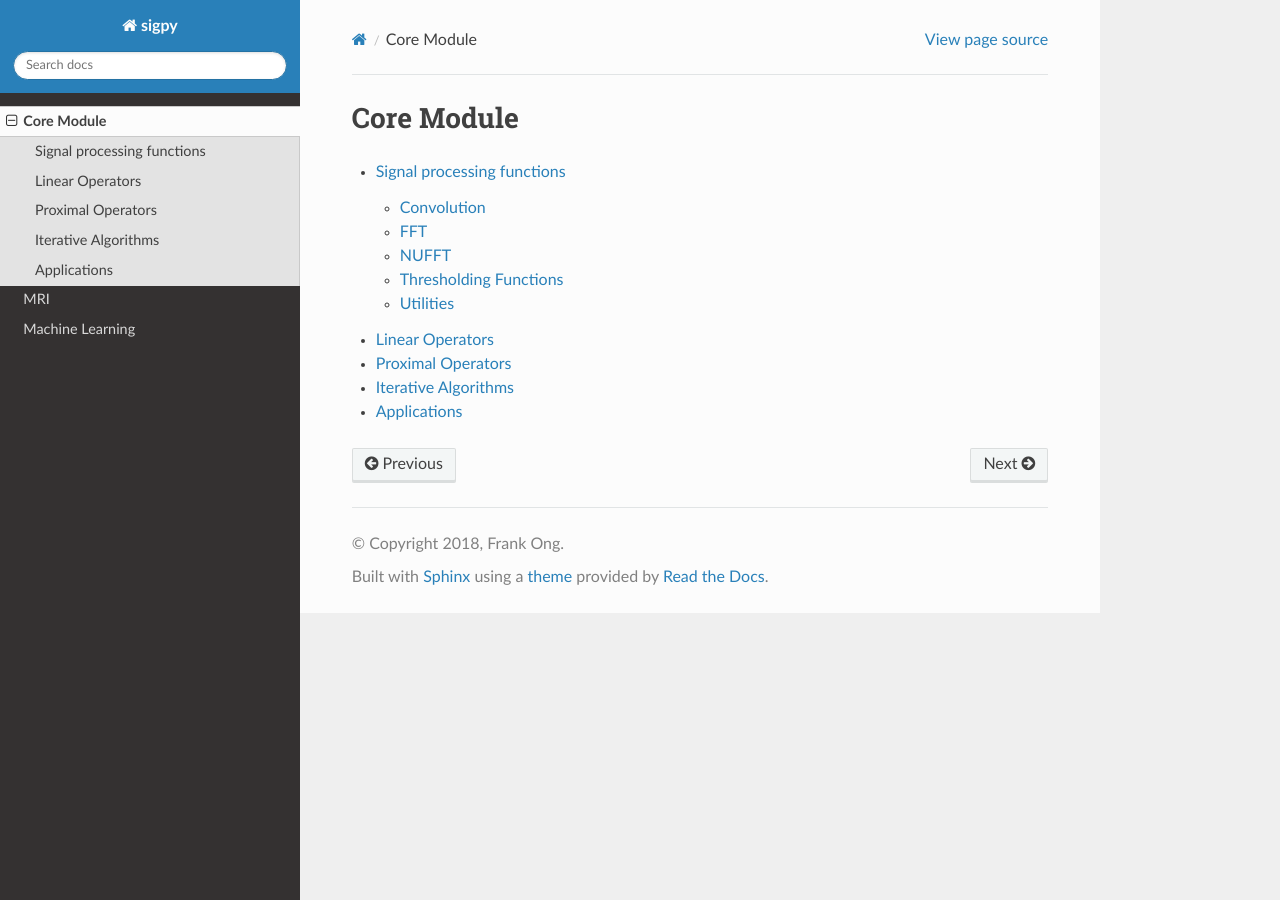
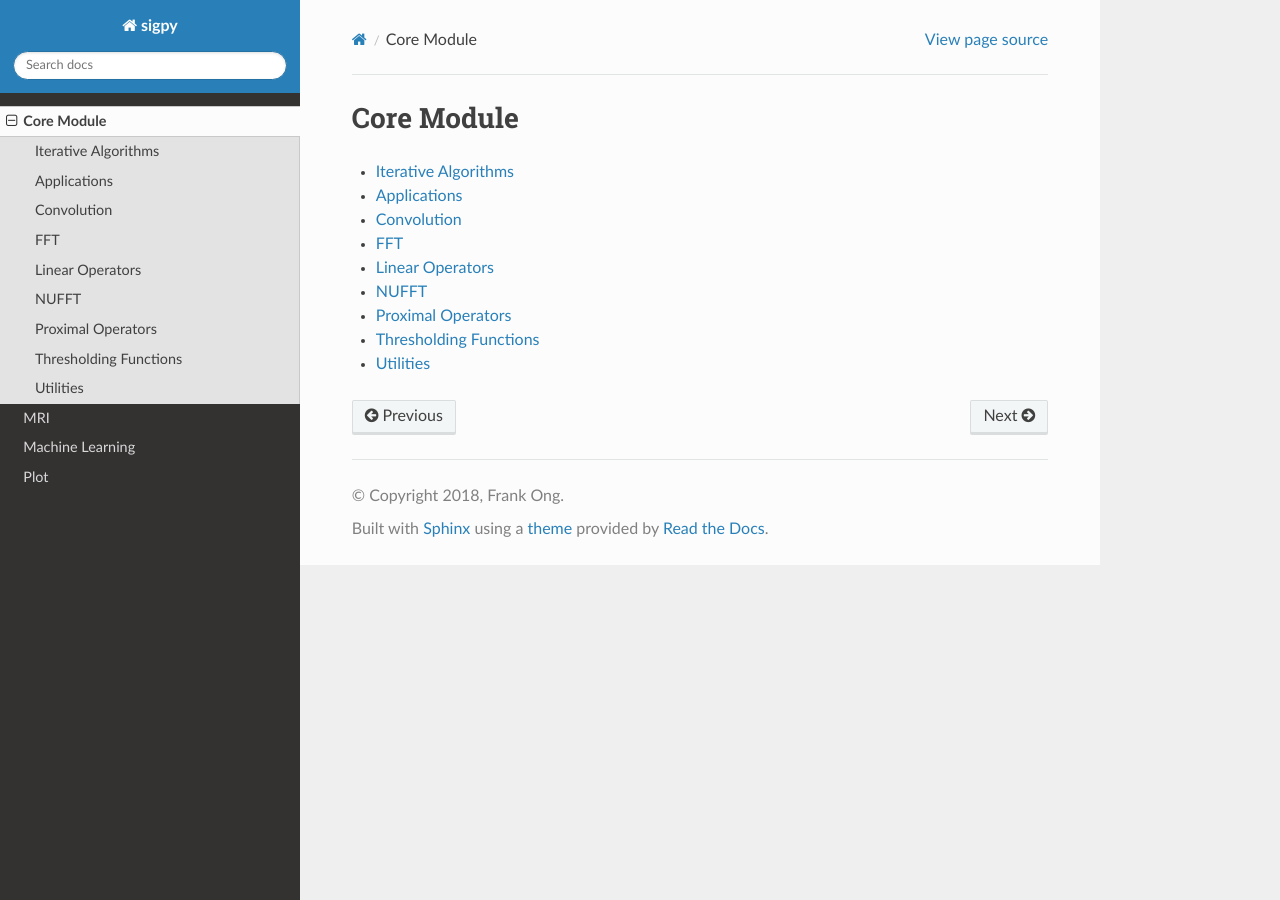
Before and after one commit to mikgroup/sigpy, a Sphinx documentation site: the page built from doc/core.rst, in a window 1280 px wide. Built offline with Sphinx 7.4.7 and the Read the Docs theme 2.0.0, drawn with Linux system fonts in a browser that asks for light colours.

Commit message:
Improved doc.

```diff
--- a/doc/core.rst
+++ b/doc/core.rst
@@ -4,8 +4,12 @@ Core Module
 .. toctree::
    :maxdepth: 2
 
-   signal
-   linop
-   prox
    alg
    app
+   conv
+   fft
+   linop
+   nufft
+   prox
+   thresh
+   util
--- a/doc/index.rst
+++ b/doc/index.rst
@@ -8,3 +8,4 @@ Welcome to sigpy's documentation!
    core
    mri
    learn
+   plot
--- a/doc/plot_scatter.rst
+++ b/doc/plot_scatter.rst
@@ -1,5 +1,5 @@
 Scatter Plot
-==========
+============
 
 .. _plot_scatter:
 
--- a/doc/signal.rst
+++ /dev/null
@@ -1,11 +0,0 @@
-Signal processing functions
-===========================
-
-.. toctree::
-   :maxdepth: 2
-
-   conv
-   fft
-   nufft
-   thresh
-   util
```
Also changed, not shown: README.md (+1 -1 lines), 3 other files.
